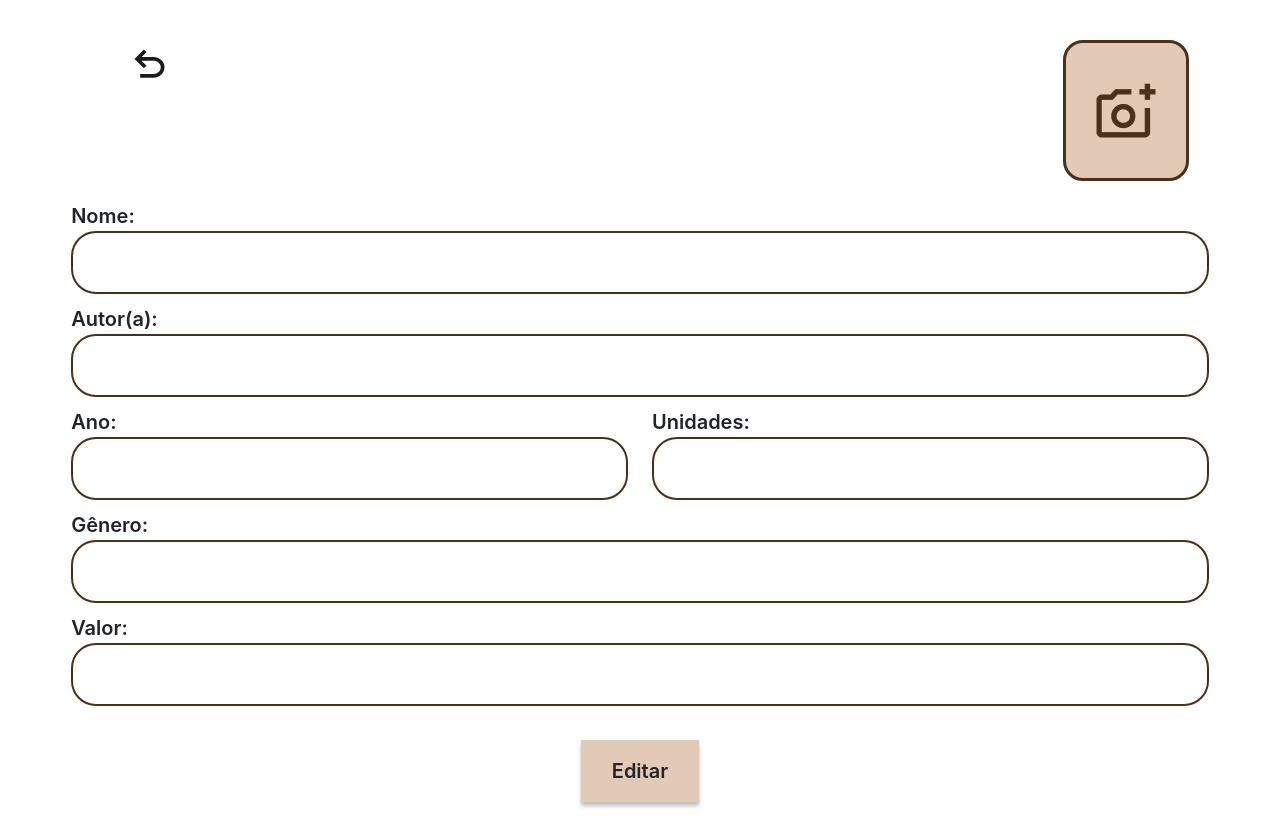
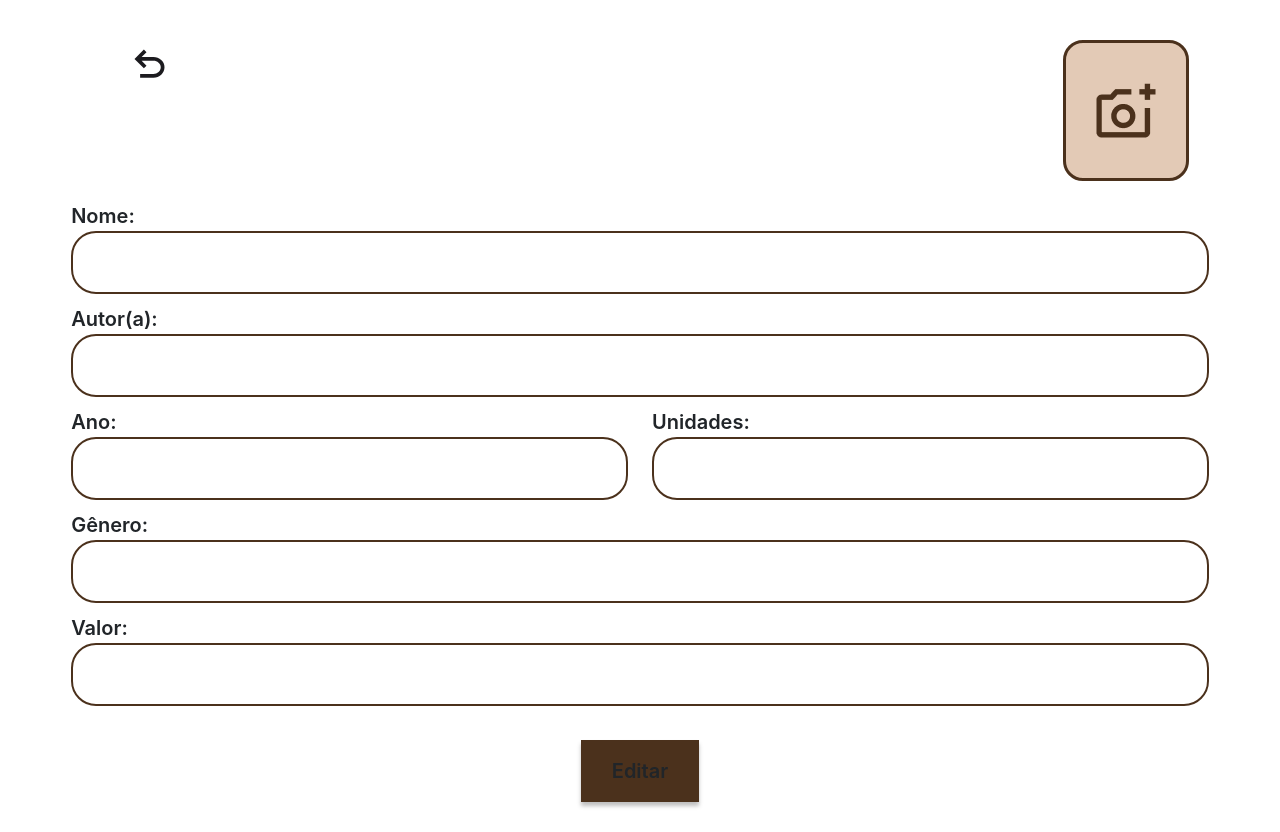
Before and after one commit to debora28122002/Sebook-Livros-Usados, a plain HTML site: page EditarLivro.html in a window 1280 px wide. Shown: the part 84-916 px from the top of the page. Drawn offline with Linux system fonts and the light colour scheme.

Commit message:
Update style.css

```diff
--- a/css/style.css
+++ b/css/style.css
@@ -32,7 +32,7 @@ div a:hover{
 }
 .btn{
     box-shadow: 0px 4px 4px rgba(0, 0, 0, 0.25) !important;
-    background: #E3CAB6;
+    background: #4B311C;
     border-radius: 0;
     font-weight: 600;
     font-size: 20px;
```
